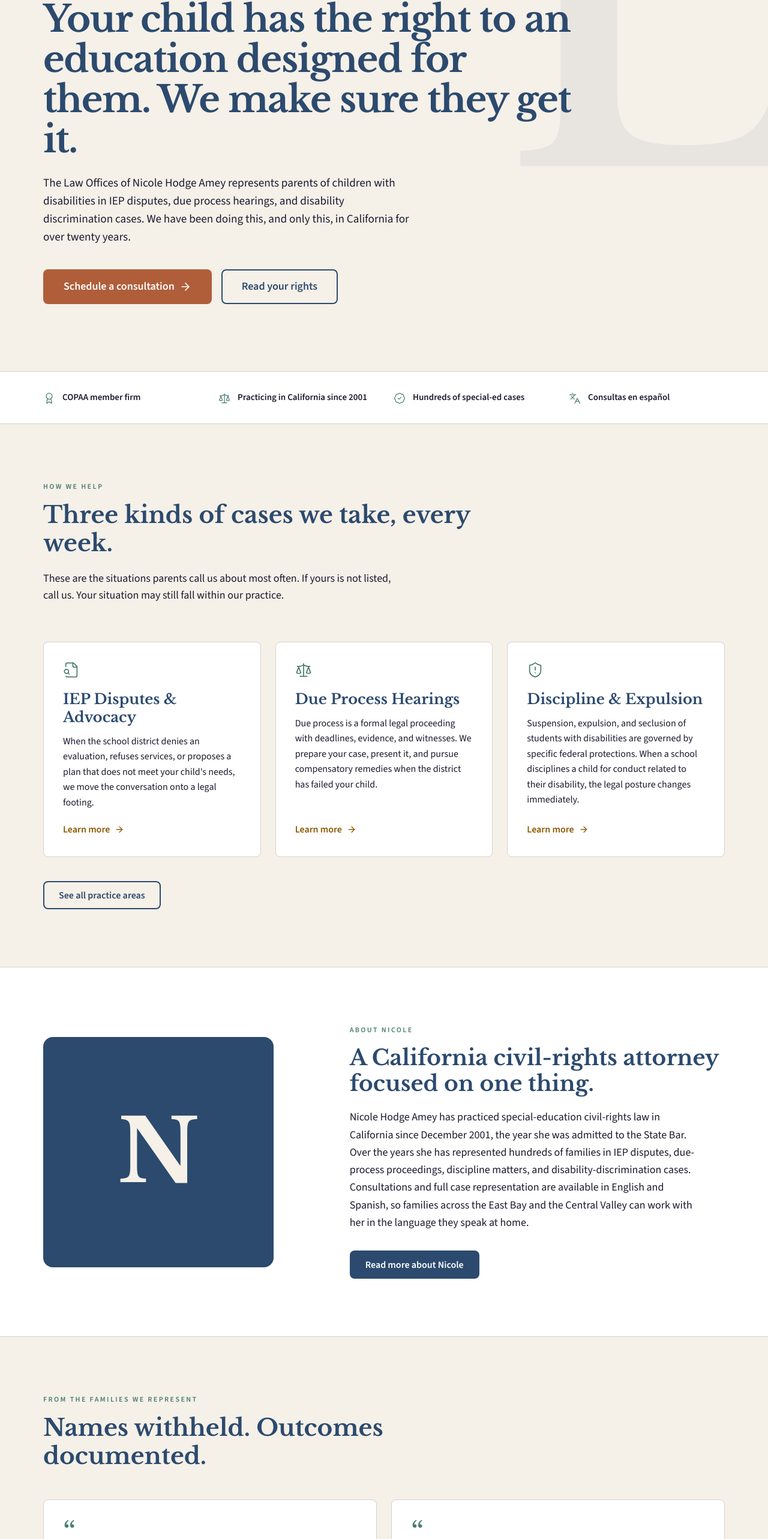
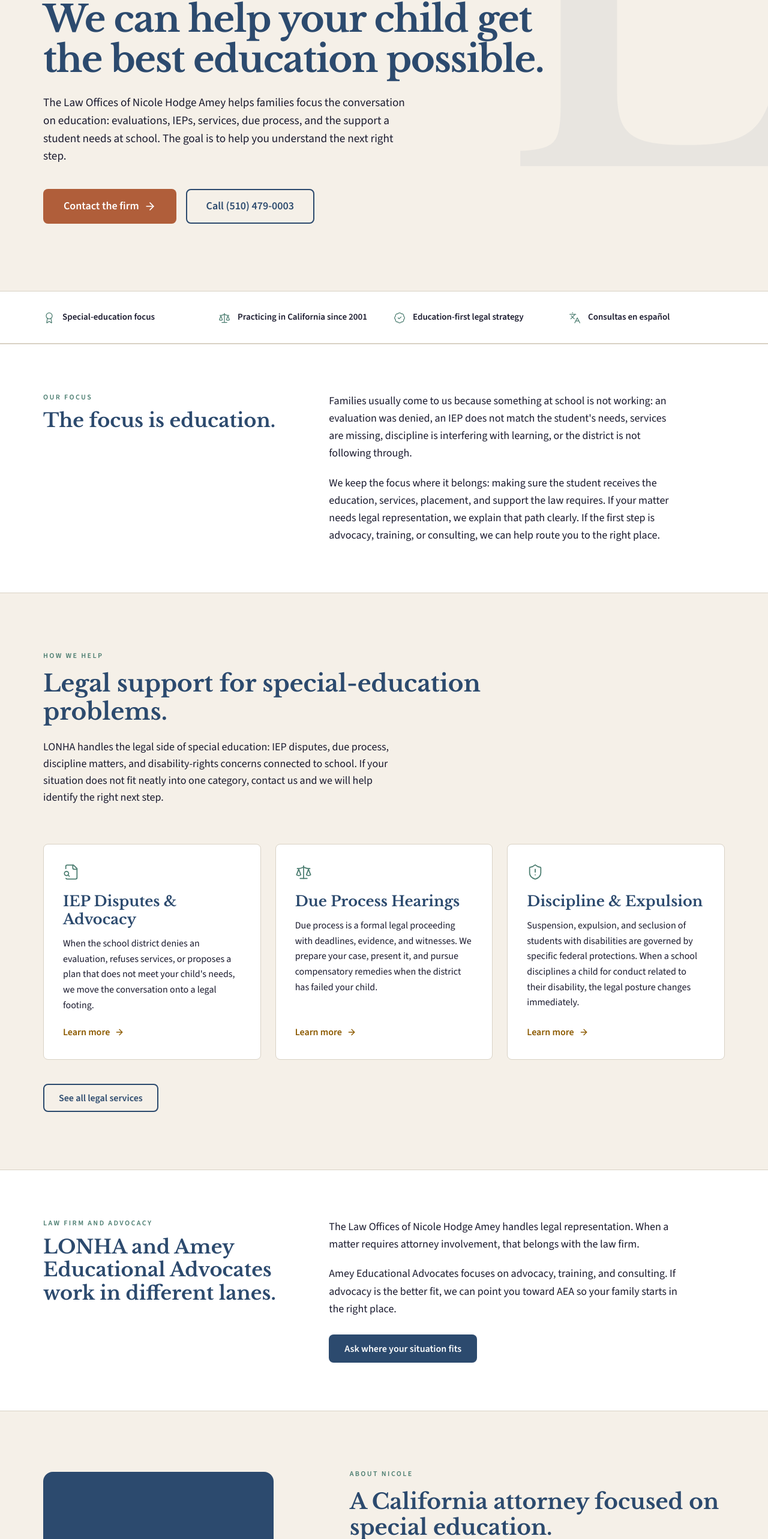
Before and after one commit to marchitectsio/lonha-website, a Next.js app: page / in a window 1280 px wide. Shown: the part 220-2786 px from the top of the page at 60% size. Built offline with nearby package versions, Linux system fonts and the light colour scheme.

Commit message:
Update homepage from Ty Amey call direction

```diff
--- a/app/page.tsx
+++ b/app/page.tsx
@@ -4,15 +4,14 @@ import SiteFrame from "@/components/SiteFrame";
 import Hero from "@/components/Hero";
 import CredibilityStrip from "@/components/CredibilityStrip";
 import PracticeCard from "@/components/PracticeCard";
-import TestimonialCard from "@/components/TestimonialCard";
 import ResourceCard from "@/components/ResourceCard";
 import CTABanner from "@/components/CTABanner";
 import { PRACTICE_AREAS, FEATURED_GUIDES, COVERAGE_AREAS, SITE } from "@/lib/site";
 
 export const metadata: Metadata = {
-  title: "Special Education Civil Rights Attorney · Oakland, California",
+  title: "Special Education Attorney · Oakland, California",
   description:
-    "Nicole Hodge Amey represents parents of children with disabilities in IEP disputes, due process hearings, discipline matters, and Section 504 cases across California.",
+    "The Law Offices of Nicole Hodge Amey helps California families with IEP disputes, due process, school discipline, and special-education legal matters.",
   alternates: {
     canonical: "/",
     languages: { en: "/", es: "/es" },
@@ -20,29 +19,51 @@ export const metadata: Metadata = {
 };
 
 export default function HomePage() {
-  // Show three primary practice areas on the homepage; Section 504 lives on the hub.
   const featuredPractice = PRACTICE_AREAS.slice(0, 3);
 
   return (
     <SiteFrame locale="en" otherLocaleHref="/es">
       <Hero
-        eyebrow="Special Education Civil Rights · Since 2001"
-        headline="Your child has the right to an education designed for them. We make sure they get it."
-        subheadline="The Law Offices of Nicole Hodge Amey represents parents of children with disabilities in IEP disputes, due process hearings, and disability discrimination cases. We have been doing this, and only this, in California for over twenty years."
-        primaryCta={{ label: "Schedule a consultation", href: "/contact" }}
-        secondaryCta={{ label: "Read your rights", href: "/know-your-rights" }}
+        eyebrow="Special Education Law · California"
+        headline="We can help your child get the best education possible."
+        subheadline="The Law Offices of Nicole Hodge Amey helps families focus the conversation on education: evaluations, IEPs, services, due process, and the support a student needs at school. The goal is to help you understand the next right step."
+        primaryCta={{ label: "Contact the firm", href: "/contact" }}
+        secondaryCta={{ label: `Call ${SITE.phone}`, href: `tel:${SITE.phoneRaw}` }}
       />
 
       <CredibilityStrip
         items={[
-          { icon: "Award", label: "COPAA member firm" },
+          { icon: "Award", label: "Special-education focus" },
           { icon: "Scale", label: "Practicing in California since 2001" },
-          { icon: "BadgeCheck", label: "Hundreds of special-ed cases" },
+          { icon: "BadgeCheck", label: "Education-first legal strategy" },
           { icon: "Languages", label: "Consultas en español" },
         ]}
       />
 
-      {/* Practice Areas */}
+      <section className="bg-[color:var(--surface-raised)] border-y border-[color:var(--border-subtle)] py-16 md:py-20">
+        <div className="container-x grid gap-10 md:grid-cols-[1fr_1.6fr] md:gap-16 items-start">
+          <div>
+            <p className="text-xs font-semibold uppercase tracking-[0.2em] text-[color:var(--brand-secondary)] mb-3">
+              Our focus
+            </p>
+            <h2
+              className="font-serif text-[color:var(--brand-primary)]"
+              style={{ fontSize: "clamp(1.5rem, 2.6vw, 2rem)", lineHeight: 1.2, fontWeight: 700 }}
+            >
+              The focus is education.
+            </h2>
+          </div>
+          <div className="space-y-5 text-lg leading-relaxed text-[color:var(--text-primary)] max-w-prose">
+            <p>
+              Families usually come to us because something at school is not working: an evaluation was denied, an IEP does not match the student's needs, services are missing, discipline is interfering with learning, or the district is not following through.
+            </p>
+            <p>
+              We keep the focus where it belongs: making sure the student receives the education, services, placement, and support the law requires. If your matter needs legal representation, we explain that path clearly. If the first step is advocacy, training, or consulting, we can help route you to the right place.
+            </p>
+          </div>
+        </div>
+      </section>
+
       <section className="bg-[color:var(--surface)] py-16 md:py-section-desktop">
         <div className="container-x">
           <div className="max-w-3xl mb-12 md:mb-16">
@@ -53,10 +74,10 @@ export default function HomePage() {
               className="font-serif text-[color:var(--brand-primary)]"
               style={{ fontSize: "clamp(1.75rem, 3.2vw, 2.441rem)", lineHeight: 1.2, fontWeight: 700 }}
             >
-              Three kinds of cases we take, every week.
+              Legal support for special-education problems.
             </h2>
             <p className="mt-5 text-lg text-[color:var(--text-primary)] max-w-prose">
-              These are the situations parents call us about most often. If yours is not listed, call us. Your situation may still fall within our practice.
+              LONHA handles the legal side of special education: IEP disputes, due process, discipline matters, and disability-rights concerns connected to school. If your situation does not fit neatly into one category, contact us and we will help identify the right next step.
             </p>
           </div>
           <div className="grid gap-6 md:grid-cols-3">
@@ -72,16 +93,41 @@ export default function HomePage() {
           </div>
           <div className="mt-10">
             <Link href="/how-we-help" className="btn btn-secondary">
-              See all practice areas
+              See all legal services
             </Link>
           </div>
         </div>
       </section>
 
-      {/* About Nicole block */}
-      <section className="bg-[color:var(--surface-raised)] border-y border-[color:var(--border-subtle)] py-16 md:py-section-desktop">
+      <section className="bg-[color:var(--surface-raised)] border-y border-[color:var(--border-subtle)] py-16 md:py-20">
+        <div className="container-x grid gap-10 md:grid-cols-[1fr_1.6fr] md:gap-16">
+          <div>
+            <p className="text-xs font-semibold uppercase tracking-[0.2em] text-[color:var(--brand-secondary)] mb-3">
+              Law firm and advocacy
+            </p>
+            <h2
+              className="font-serif text-[color:var(--brand-primary)]"
+              style={{ fontSize: "clamp(1.5rem, 2.6vw, 2rem)", lineHeight: 1.2, fontWeight: 700 }}
+            >
+              LONHA and Amey Educational Advocates work in different lanes.
+            </h2>
+          </div>
+          <div className="space-y-5 text-lg leading-relaxed text-[color:var(--text-primary)] max-w-prose">
+            <p>
+              The Law Offices of Nicole Hodge Amey handles legal representation. When a matter requires attorney involvement, that belongs with the law firm.
+            </p>
+            <p>
+              Amey Educational Advocates focuses on advocacy, training, and consulting. If advocacy is the better fit, we can point you toward AEA so your family starts in the right place.
+            </p>
+            <div className="pt-2">
+              <Link href="/contact" className="btn btn-primary">Ask where your situation fits</Link>
+            </div>
+          </div>
+        </div>
+      </section>
+
+      <section className="bg-[color:var(--surface)] py-16 md:py-section-desktop">
         <div className="container-x grid gap-10 md:gap-16 md:grid-cols-[minmax(0,1fr)_1.4fr] items-center">
-          {/* TODO: Replace with Nicole's professional headshot when client provides it. */}
           <div
             className="portrait-placeholder w-full max-w-sm mx-auto md:mx-0"
             aria-label="Portrait of Nicole Hodge Amey, placeholder pending final photography"
@@ -97,11 +143,10 @@ export default function HomePage() {
               className="font-serif text-[color:var(--brand-primary)] mb-5"
               style={{ fontSize: "clamp(1.75rem, 3vw, 2.25rem)", lineHeight: 1.2, fontWeight: 700 }}
             >
-              A California civil-rights attorney focused on one thing.
+              A California attorney focused on special education.
             </h2>
-            {/* TODO: client to provide final bio */}
             <p className="text-lg text-[color:var(--text-primary)] leading-relaxed max-w-prose">
-              Nicole Hodge Amey has practiced special-education civil-rights law in California since December 2001, the year she was admitted to the State Bar. Over the years she has represented hundreds of families in IEP disputes, due-process proceedings, discipline matters, and disability-discrimination cases. Consultations and full case representation are available in English and Spanish, so families across the East Bay and the Central Valley can work with her in the language they speak at home.
+              Nicole Hodge Amey has practiced special-education law in California since December 2001, the year she was admitted to the State Bar. Her work centers on helping families address IEP disputes, due-process matters, school discipline concerns, and education-related disability-rights issues. Consultations and full case representation are available in English and Spanish.
             </p>
             <div className="mt-8">
               <Link href="/about" className="btn btn-primary">
@@ -112,42 +157,33 @@ export default function HomePage() {
         </div>
       </section>
 
-      {/* Testimonials */}
       <section className="py-16 md:py-section-desktop">
-        <div className="container-x">
-          <div className="max-w-3xl mb-12">
-            <p className="text-xs font-semibold uppercase tracking-[0.2em] text-[color:var(--brand-secondary)] mb-4">
-              From the families we represent
+        <div className="container-x grid gap-10 md:grid-cols-[1fr_1.6fr] md:gap-16">
+          <div>
+            <p className="text-xs font-semibold uppercase tracking-[0.2em] text-[color:var(--brand-secondary)] mb-3">
+              Privacy first
             </p>
             <h2
               className="font-serif text-[color:var(--brand-primary)]"
               style={{ fontSize: "clamp(1.75rem, 3.2vw, 2.441rem)", lineHeight: 1.2, fontWeight: 700 }}
             >
-              Names withheld. Outcomes documented.
+              The website is here to introduce the firm and help families make contact.
             </h2>
           </div>
-          <div className="grid gap-6 md:grid-cols-2">
-            {/* TODO: client to provide final testimonials with signed consent forms (Phase 1 §7.2) */}
-            <TestimonialCard
-              caseType="IEP · Elementary"
-              quote="After two years of being told our son did not qualify for services, Nicole laid out the law in plain language and gave us a path forward. He has the IEP he should have had all along."
-              attribution="Parent of student, Alameda County"
-            />
-            <TestimonialCard
-              caseType="Due Process · Middle School"
-              quote="The district treated us like we were exaggerating. Nicole treated us like we were correct. The hearing settled before testimony, with the services we had been asking for from the start."
-              attribution="Parent of student, Kern County"
-            />
-          </div>
-          <div className="mt-10">
-            <Link href="/testimonials" className="btn btn-secondary">
-              Read more testimonials
-            </Link>
+          <div className="space-y-5 text-lg leading-relaxed text-[color:var(--text-primary)] max-w-prose">
+            <p>
+              Some legal matters become public record. Even then, the focus of this website is not to broadcast prior matters or turn family stories into marketing.
+            </p>
+            <p>
+              The site is here to explain the kinds of education issues we handle and make it easy for families to reach the firm when they need help.
+            </p>
+            <div className="pt-2">
+              <Link href="/contact" className="btn btn-secondary">Start with contact</Link>
+            </div>
           </div>
         </div>
       </section>
 
-      {/* Geographic coverage */}
       <section className="bg-[color:var(--surface)] border-y border-[color:var(--border-subtle)] py-14 md:py-20">
         <div className="container-x grid gap-8 md:grid-cols-[1fr_1.4fr] md:gap-16 items-start">
           <div>
@@ -174,7 +210,6 @@ export default function HomePage() {
         </div>
       </section>
 
-      {/* Resource preview */}
       <section className="py-16 md:py-section-desktop">
         <div className="container-x">
           <div className="max-w-3xl mb-12">
@@ -185,7 +220,7 @@ export default function HomePage() {
               className="font-serif text-[color:var(--brand-primary)]"
               style={{ fontSize: "clamp(1.75rem, 3.2vw, 2.441rem)", lineHeight: 1.2, fontWeight: 700 }}
             >
-              Plain-language guides for parents, in English and Spanish.
+              Basic information for parents, in English and Spanish.
             </h2>
           </div>
           <div className="grid gap-6 md:grid-cols-3">
@@ -204,10 +239,10 @@ export default function HomePage() {
       </section>
 
       <CTABanner
-        eyebrow="Talk with us"
-        heading="Tell us about your child's situation."
-        body="We respond within 24 business hours. There is no cost to ask whether we are the right fit for your case."
-        primaryCta={{ label: "Schedule a consultation", href: "/contact" }}
+        eyebrow="We can help"
+        heading="Tell us what is happening at school."
+        body="We respond within 24 business hours. The first step is helping you understand whether the matter belongs with the law firm, advocacy support, or another resource."
+        primaryCta={{ label: "Contact the firm", href: "/contact" }}
         secondaryCallLabel={`Call ${SITE.phone}`}
       />
     </SiteFrame>
```
